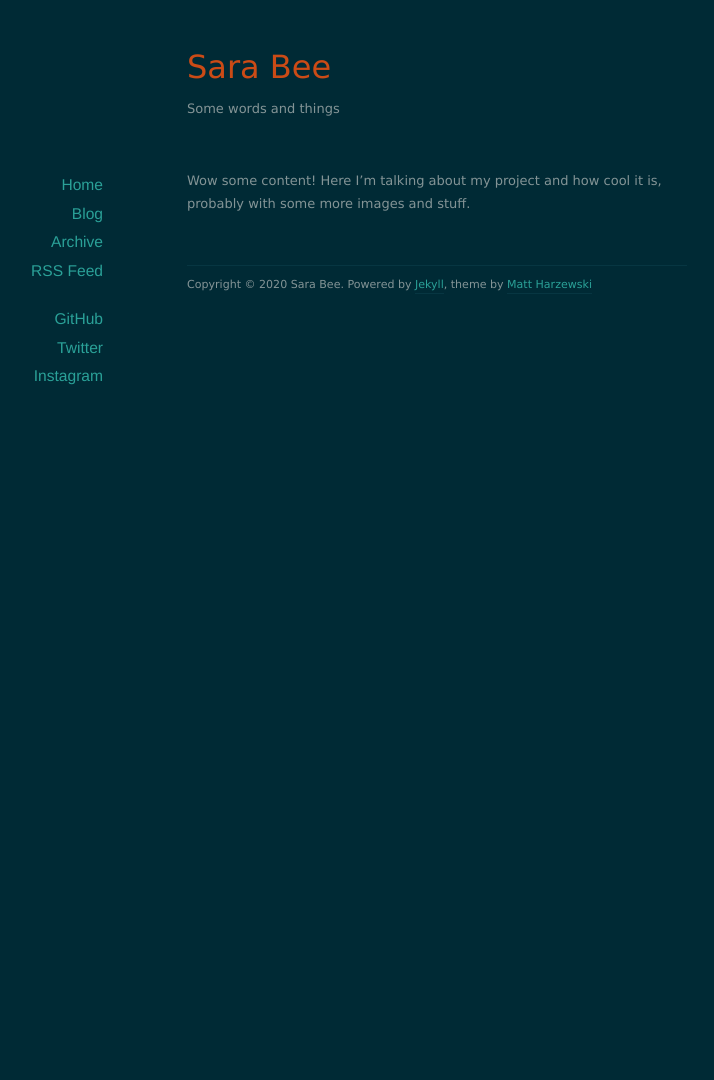
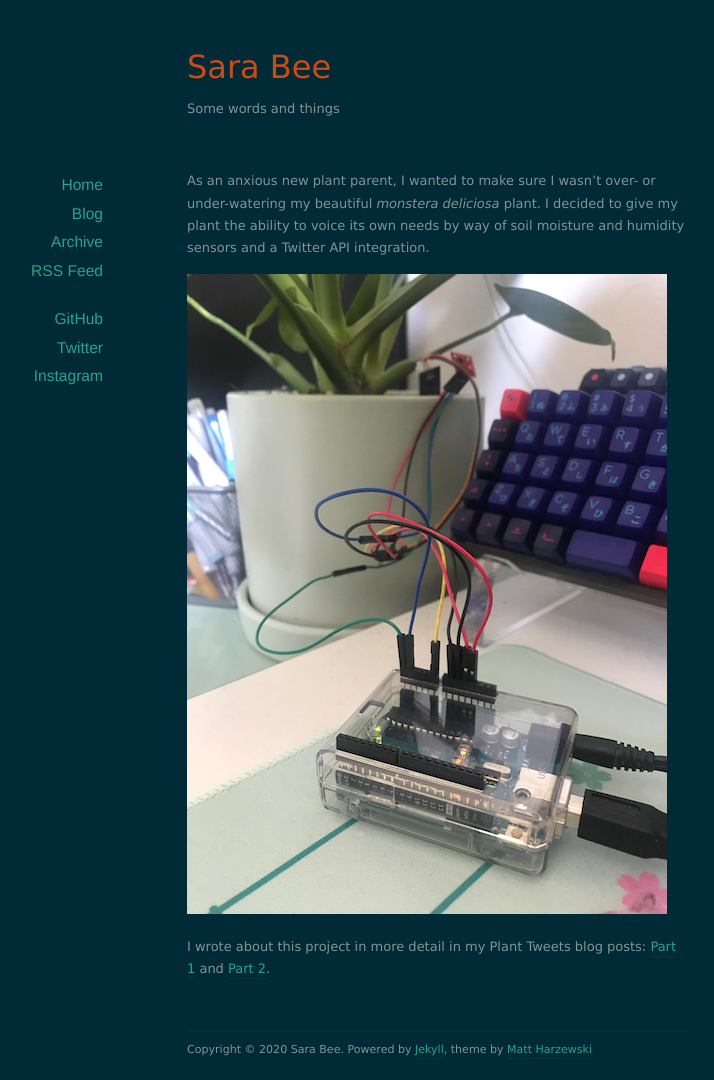
Before and after one commit to SaraBee/SaraBee.github.io, a Jekyll site: the page built from _projects/monstera.md, in a window 1280 px wide. Shown: the whole page, without its empty margins (203-917 px from the left). Built offline with Jekyll 4.4.1, drawn with Linux system fonts in a browser that asks for light colours; nearby versions of some CDN libraries; before the commit the page ends 900 px from its top, so only the background shows below that.

Commit message:
update monstera says project description

```diff
--- a/_projects/monstera.md
+++ b/_projects/monstera.md
@@ -4,5 +4,13 @@ title: Monstera Says
 image: /images/tweets.jpg
 blurb: My houseplant tweets about its soil moisture and humidity levels several times daily.
 ---
-Wow some content! Here I'm talking about my project and how cool it is,
-probably with some more images and stuff.
+As an anxious new plant parent, I wanted to make sure I wasn't over- or
+under-watering my beautiful *monstera deliciosa* plant. I decided to give my
+plant the ability to voice its own needs by way of soil moisture and humidity
+sensors and a Twitter API integration.
+
+![](http://sarabee.github.io/images/arduino.jpg)
+
+I wrote about this project in more detail in my Plant Tweets blog posts: [Part
+1](/2020/04/19/plant-tweets-part-1/) and [Part 2](Plant Tweets,
+Part 2).
```
